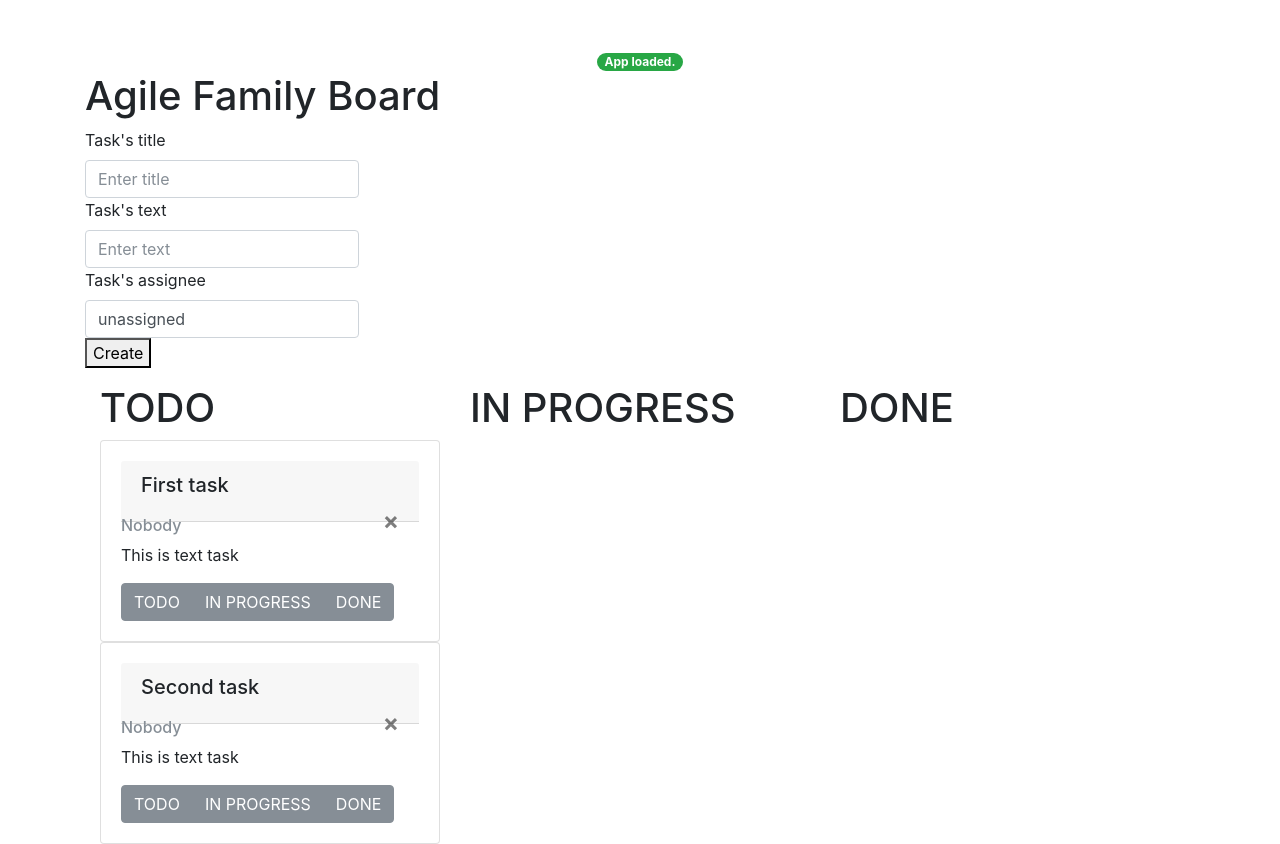
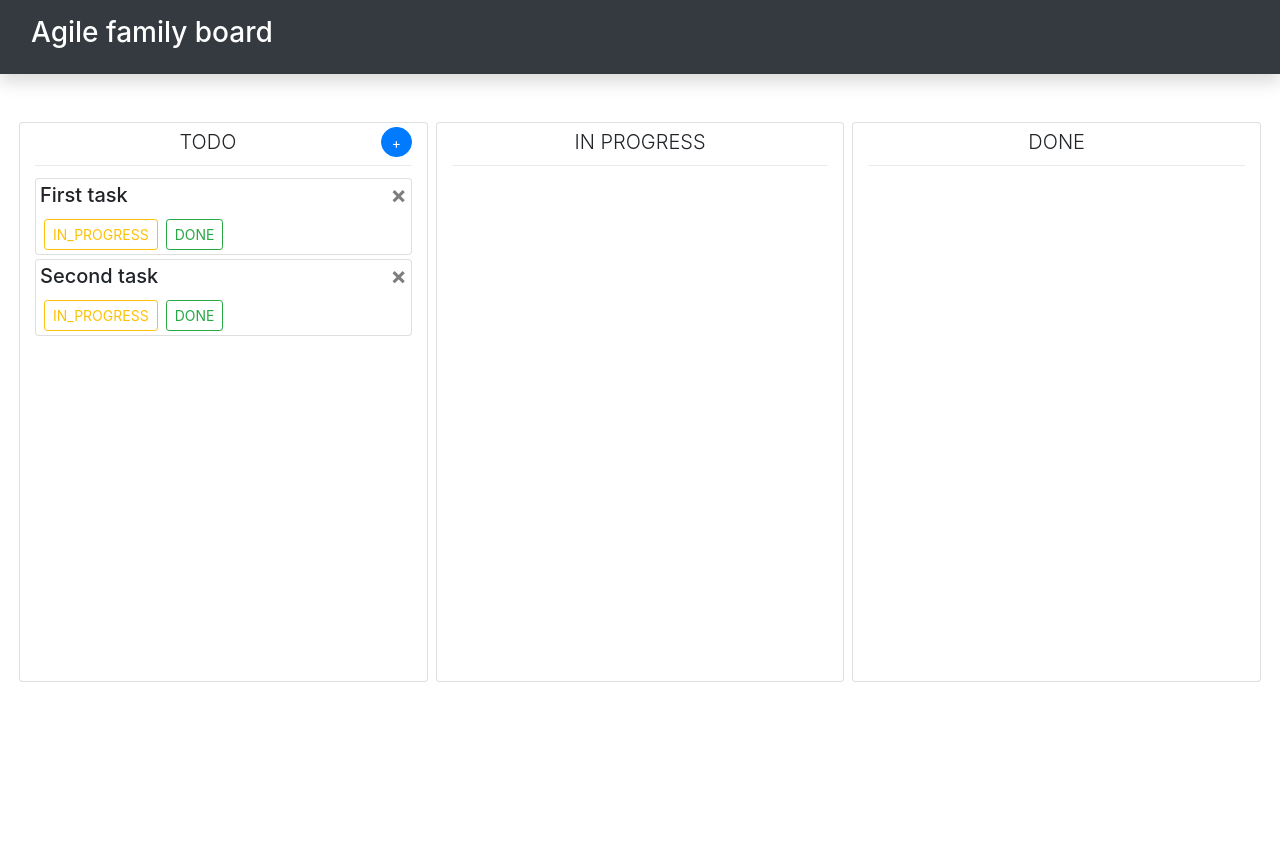
Before and after one commit to DanilYusupov/home-board, a React app: page / in a window 1280 px wide. After the commit the page ends 800 px from the top, so only its background shows below. Built offline with nearby package versions, Linux system fonts and the light colour scheme.

Commit message:
Stylized

```diff
--- a/package.json
+++ b/package.json
@@ -22,6 +22,7 @@
     "html-webpack-plugin": "^3.2.0",
     "prop-types": "^15.6.2",
     "react": "^16.5.2",
+    "react-bootstrap": "^0.32.4",
     "react-dom": "^16.5.2",
     "react-redux": "^5.0.7",
     "redux": "^4.0.0",
--- a/src/js/components/Board.jsx
+++ b/src/js/components/Board.jsx
@@ -5,16 +5,16 @@ import Task from './Task.jsx'
 class Board extends React.Component {
 
     renderTemplate = status => {
-        const {tasks, editStatus, removeTask} = this.props
+        const { tasks, editStatus, removeTask } = this.props
         const newArray = tasks.slice().filter(
-            task => task.status === status
+            task => task.status === status,
         ).map(task =>
             <Task
                 key={task.id}
                 task={task}
                 editStatus={editStatus}
                 removeTask={removeTask}
-            />
+            />,
         )
         return (
             <div>
@@ -27,16 +27,25 @@ class Board extends React.Component {
     render() {
         return (
             <div className="row">
-                <div className="col">
-                    <h1>TODO</h1>
+                <div className="col card mx-1" style={{ width: 33.3 + '%', minHeight: 70 + 'vh' }}>
+                    <div className="text-center mt-1 mb-0" style={{ display: 'inline-block' }}>
+                        <strong className="text-center lead">TODO</strong>
+                        <button className="btn btn-sm btn-primary rounded-circle float-right"
+                                style={{ width: 2.2 + 'em', height: 2.2 + 'em' }}
+                                data-toggle="tooltip" data-placement="left" title="Add task">+
+                        </button>
+                    </div>
+                    <div className="dropdown-divider"></div>
                     {this.renderTemplate('TODO')}
                 </div>
-                <div className="col">
-                    <h1>IN PROGRESS</h1>
+                <div className="col card mx-1" style={{ width: 33.3 + '%' }}>
+                    <p className="text-center lead mt-1 mb-0">IN PROGRESS</p>
+                    <div className="dropdown-divider"></div>
                     {this.renderTemplate('IN_PROGRESS')}
                 </div>
-                <div className="col">
-                    <h1>DONE</h1>
+                <div className="col card mx-1" style={{ width: 33.3 + '%' }}>
+                    <p className="text-center lead mt-1 mb-0">DONE</p>
+                    <div className="dropdown-divider"></div>
                     {this.renderTemplate('DONE')}
                 </div>
             </div>
--- a/src/js/components/Task.jsx
+++ b/src/js/components/Task.jsx
@@ -2,27 +2,35 @@ import React from 'react'
 
 class Task extends React.Component {
 
+    renderButton(task, button) {
+        const { editStatus } = this.props
+        if (task.status !== button.status) {
+            return (
+                    <button type="button" className={button.style}
+                            onClick={() => editStatus(task.id, button.status)}>{button.status}</button>
+            )
+        }
+    }
+
     render() {
         const {
             task,
-            editStatus,
-            removeTask
+            removeTask,
         } = this.props
         return (
-            <div className="card">
-                <div className="card-body">
-                    <div className="card-header">
-                        <h5 className="card-title">{task.title}</h5>
-                        <button type="button" className="close" onClick={() => removeTask(task.id)}>
-                            <span aria-hidden="true">&times;</span>
-                        </button>
-                    </div>
-                    <h6 className="card-subtitle mb-2 text-muted">{task.assignee}</h6>
-                    <p className="card-text">{task.text}</p>
-                    <div className="btn-group" role="group">
-                        <button type="button" className="btn btn-secondary" onClick={() => editStatus(task.id, 'TODO')}>TODO</button>
-                        <button type="button" className="btn btn-secondary" onClick={() => editStatus(task.id, 'IN_PROGRESS')}>IN PROGRESS</button>
-                        <button type="button" className="btn btn-secondary" onClick={() => editStatus(task.id, 'DONE')}>DONE</button>
+            <div className="card mt-1">
+                <div className="m-1">
+                    <button type="button" className="close" onClick={() => removeTask(task.id)}>
+                        <span aria-hidden="true">&times;</span>
+                    </button>
+                    <h5 className="card-title">{task.title}</h5>
+                    <div className="d-flex flex-row bd-highlight">
+                        {this.renderButton(task, { status: 'TODO', style: 'mx-1 btn btn-sm btn-outline-dark' })}
+                        {this.renderButton(task, {
+                            status: 'IN_PROGRESS',
+                            style: 'mx-1 btn btn-sm btn-outline-warning',
+                        })}
+                        {this.renderButton(task, { status: 'DONE', style: 'mx-1 btn btn-sm btn-outline-success' })}
                     </div>
                 </div>
             </div>
--- a/src/js/container/App.js
+++ b/src/js/container/App.js
@@ -1,7 +1,6 @@
 import React, { Component } from 'react'
 import { connect } from 'react-redux'
 import Board from '../components/Board.jsx'
-import Form from '../components/Form.jsx'
 import { addTask, editStatus, removeTask } from '../actions/TasksActions'
 
 class App extends Component {
@@ -14,19 +13,14 @@ class App extends Component {
             removeTask
         } = this.props
         return (
-            <div>
-                <h1>Agile Family Board</h1>
                 <div className="container-fluid">
-                    <Form
-                        addTask={addTask}
-                    />
                     <Board
                         tasks={tasks}
                         editStatus={editStatus}
                         removeTask={removeTask}
+                        addTask={addTask}
                     />
                 </div>
-            </div>
         )
     }
 }
--- a/src/templates/index.html
+++ b/src/templates/index.html
@@ -2,18 +2,23 @@
 <html lang="en">
 <head>
     <meta charset="utf-8">
-    <link rel="stylesheet" href="https://maxcdn.bootstrapcdn.com/bootstrap/4.0.0-beta.2/css/bootstrap.min.css" >
+    <link rel="stylesheet" href="https://stackpath.bootstrapcdn.com/bootstrap/4.1.3/css/bootstrap.min.css"
+          integrity="sha384-MCw98/SFnGE8fJT3GXwEOngsV7Zt27NXFoaoApmYm81iuXoPkFOJwJ8ERdknLPMO" crossorigin="anonymous">
+    <script src="https://stackpath.bootstrapcdn.com/bootstrap/4.1.3/js/bootstrap.min.js"
+            integrity="sha384-ChfqqxuZUCnJSK3+MXmPNIyE6ZbWh2IMqE241rYiqJxyMiZ6OW/JmZQ5stwEULTy"
+            crossorigin="anonymous"></script>
     <title>Home Board</title>
 </head>
 <body>
-<div class="container">
-    <div class="row mt-5">
+<div class="container-fluid">
+    <div class="row shadow p-3 mb-5 bg-dark">
         <div class="col">
-            <div class="text-center">
-                <span class="badge badge-pill badge-success">App loaded.</span>
-            </div>
+            <h3 style="color: white">Agile family board</h3>
+        </div>
+    </div>
+    <div class="row">
+        <div class="col">
             <div id="react-app">
-                <!-- form -->
             </div>
         </div>
     </div>
```
Also changed, not shown: src/js/components/Modal.jsx (added, +13 -0 lines), 1 other file (tests, documents, lock files or other folders).
